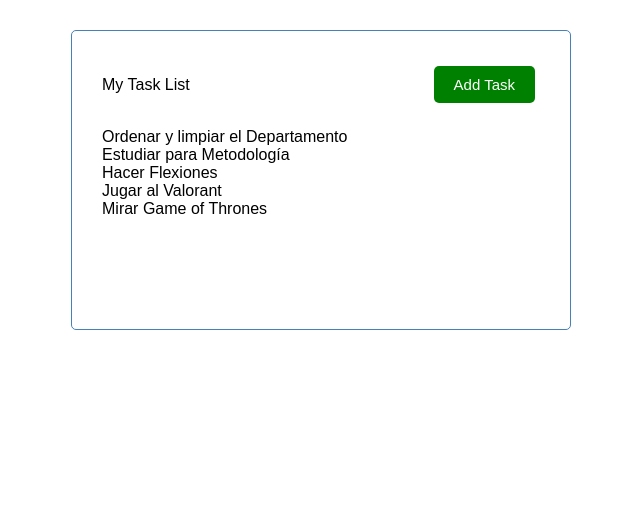
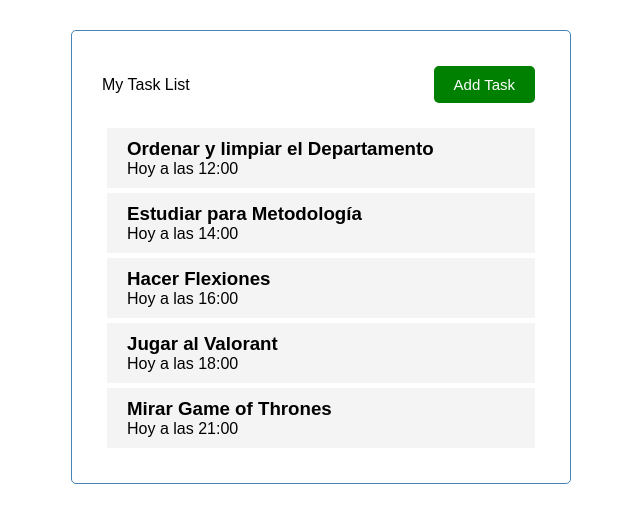
Before and after one commit to OviedoLuciano/Task-List, an Angular app: page / in a window 1280 px wide. Shown: the top 522 px of the page, without its empty margins (319-959 px from the left). Built offline with nearby package versions, Linux system fonts and the light colour scheme.

Commit message:
Task-item

```diff
--- /dev/null
+++ b/src/app/Componentes/tasks-item/tasks-item.component.css
@@ -0,0 +1,16 @@
+.task {
+    background-color: #f4f4f4;
+    margin: 5px;
+    padding: 10px 20px;
+    cursor: pointer;
+}
+
+.task.reminder {
+    border-left: 5px solid green;
+}
+
+.task h3{
+    display: flex;
+    align-items: center;
+    justify-content:space-between;
+}
--- /dev/null
+++ b/src/app/Componentes/tasks-item/tasks-item.component.html
@@ -0,0 +1,4 @@
+<div class="task">
+    <h3>{{task.text}}</h3>
+    <p>{{task.day}}</p>
+</div>
--- /dev/null
+++ b/src/app/Componentes/tasks-item/tasks-item.component.ts
@@ -0,0 +1,16 @@
+import { Component, OnInit, Input } from '@angular/core';
+import { Task } from '../../Task';
+import { TASKS } from '../../mock-tasks';
+@Component({
+  selector: 'app-tasks-item',
+  templateUrl: './tasks-item.component.html',
+  styleUrls: ['./tasks-item.component.css']
+})
+export class TasksItemComponent implements OnInit {
+@Input() task: Task = TASKS[0];
+  constructor() { }
+
+  ngOnInit(): void {
+  }
+
+}
--- a/src/app/Componentes/tasks/tasks.component.html
+++ b/src/app/Componentes/tasks/tasks.component.html
@@ -1,3 +1,5 @@
-<p *ngFor="let task of tasks">
-    {{task.text}}
-</p>
+<app-tasks-item *ngFor="let task of tasks"
+[task]="task"
+>
+
+</app-tasks-item>
--- a/src/app/app.module.ts
+++ b/src/app/app.module.ts
@@ -6,13 +6,15 @@ import { AppComponent } from './app.component';
 import { HeaderComponent } from './Componentes/header/header.component';
 import { ButtonComponent } from './Componentes/button/button.component';
 import { TasksComponent } from './Componentes/tasks/tasks.component';
+import { TasksItemComponent } from './Componentes/tasks-item/tasks-item.component';
 
 @NgModule({
   declarations: [
     AppComponent,
     HeaderComponent,
     ButtonComponent,
-    TasksComponent
+    TasksComponent,
+    TasksItemComponent
   ],
   imports: [
     BrowserModule,
```
